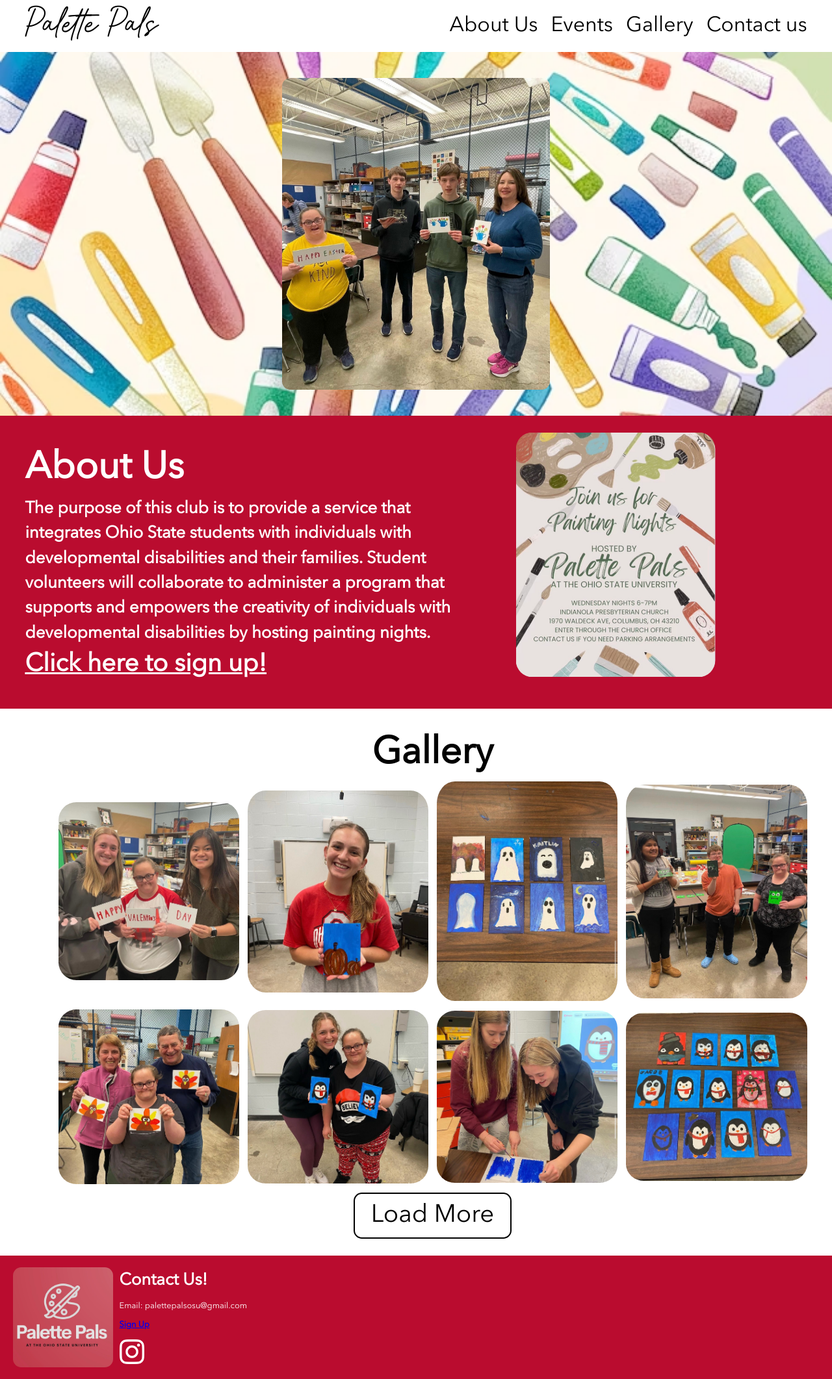
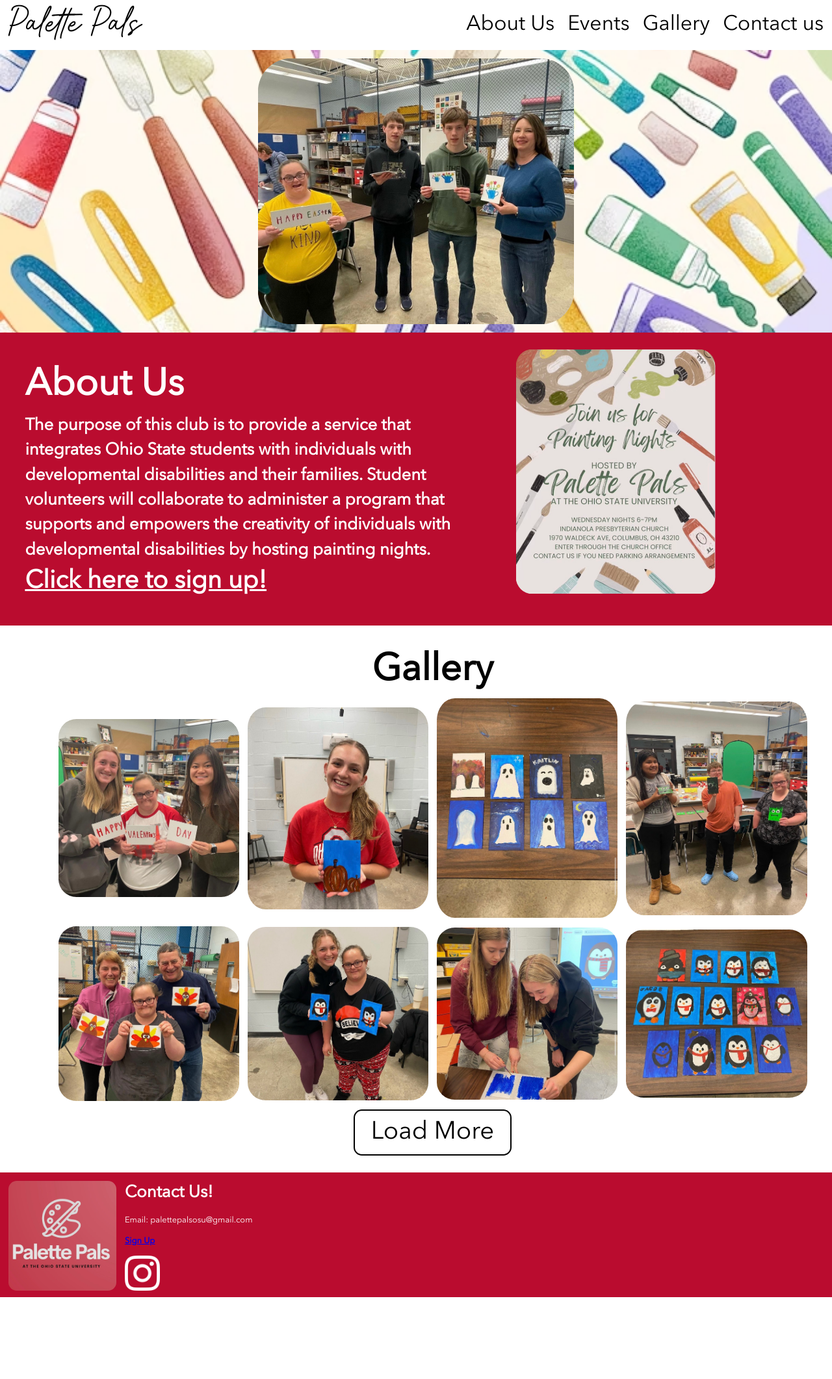
Before and after one commit to singh1733/pallete_pals, a React (Vite) app: page / in a window 1280 px wide. Shown: the whole page at 65% size. After the commit the page ends 1997 px from the top, so only its background shows below. Built offline with nearby package versions, Linux system fonts and the light colour scheme.

Commit message:
Fully different sized screen compatible

```diff
--- a/src/assets/styles/MainPage.module.css
+++ b/src/assets/styles/MainPage.module.css
@@ -105,11 +105,12 @@
   display: grid;
   grid-template-columns: auto 1fr;
   justify-content: end;
-  height: 10vh;
+  height: auto;
   justify-items: center;
   align-items: center;
   align-content: center;
-  padding: 3vw;
+  height: .6em;
+  padding: .1em;
   gap: 2vw;
   position: fixed;
   width: 100vw;
@@ -139,23 +140,25 @@
   display: flex;
   align-items: center;
   justify-content: center;
-  width: calc(100vw-20px);
-  height: 80vh;
-
-  padding-top: 80px;
+  text-align: center;
   background-image: url(../images/painting_background2.jpg);
   background-repeat: no-repeat;
   background-position: center;
   background-size: cover;
   background-attachment: fixed;
+  width: 10em;
+  height: 4em;
+  padding-top: 6%;
 }
 
 .Slideshow img {
-  width: auto;
-  height: 60vh;
+
   object-fit: cover;
   object-position: center;
-  border-radius: 1vw;
+  border-radius: .5em;
+  padding: .1em;
+  width: 40%;
+  height: 100%;
 }
 
 .About {
@@ -239,31 +242,32 @@
   display: grid;
   grid-template-columns: auto 1fr;
   grid-template-rows: auto auto auto 1fr;
-  padding: 20px;
-  gap: 10px;
+  padding: .1em;
+  gap: .1em;
   color: white;
   align-items: center;
   justify-content: center;
-  height: 190px;
+  height: 1.5em;
 }
 
+
 .logo {
-  width: 12vw;
-  height: auto;
+  width: 100%;
+  height: 100%;
   grid-row: span 4; /* Logo spans across all three rows */
   border-radius: 1vw;
 }
 
 .insta {
-  width: 3vw;
-  height: auto;
+  width: 5%;
+  height: 90%;
   margin: 0;
   padding: 0;
 }
 
 .Contact p,
 .Contact a {
-  font-size: 1vw;
+  font-size: .1em;
   align-self: center; /* Center align the first paragraph in the second column */
   margin: 0;
   padding: 0;
```
